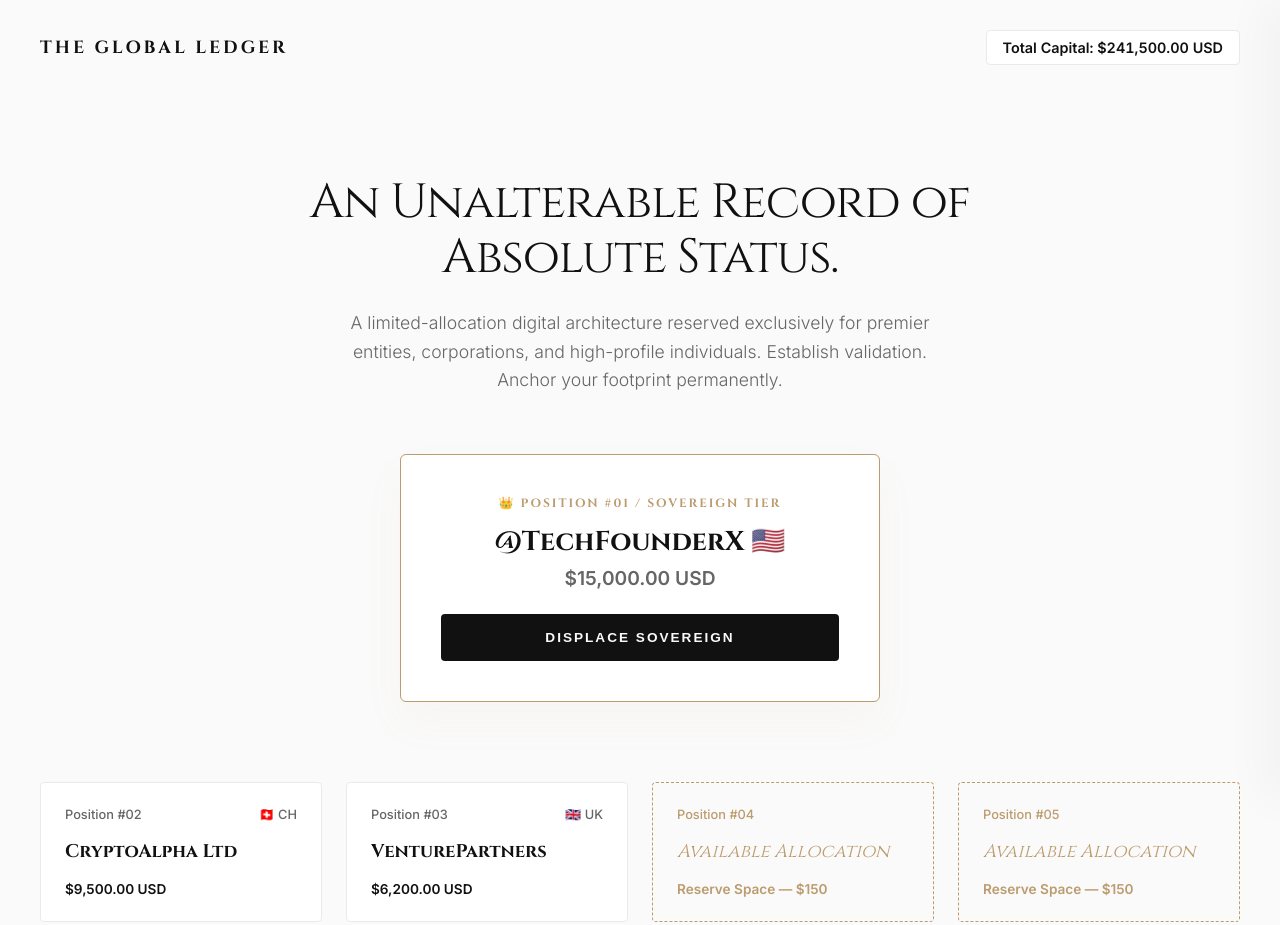
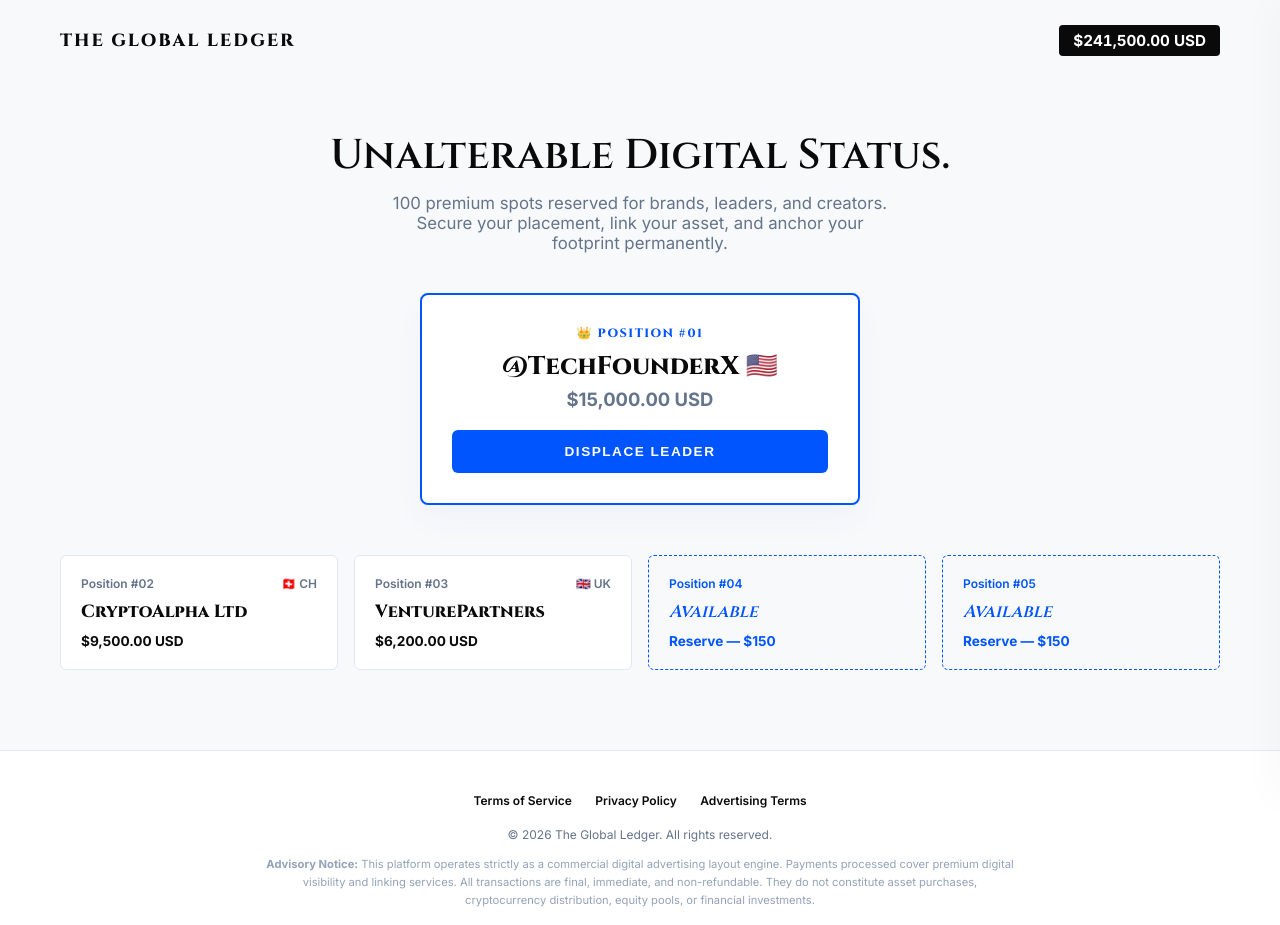
Before and after one commit to rodrigopaoluccirp-coder/fornoreason, a website: page index.html in a window 1280 px wide. Shown: the top 925 px of the page. Drawn offline with Linux system fonts and the light colour scheme.

Commit message:
Update index.html

```diff
--- a/index.html
+++ b/index.html
@@ -3,188 +3,177 @@
 <head>
     <meta charset="UTF-8">
     <meta name="viewport" content="width=device-width, initial-scale=1.0">
-    <title>THE GLOBAL LEDGER — Institutional Digital Footprints</title>
+    <title>THE GLOBAL LEDGER</title>
     <link rel="preconnect" href="https://fonts.googleapis.com">
     <link rel="preconnect" href="https://fonts.gstatic.com" crossorigin>
-    <link href="https://fonts.googleapis.com/css2?family=Cinzel:wght@400;600;700&family=Inter:wght@300;400;500;600;700&display=swap" rel="stylesheet">
+    <link href="https://fonts.googleapis.com/css2?family=Cinzel:wght@600;800&family=Inter:wght@400;500;600;700&display=swap" rel="stylesheet">
     <style>
         :root {
-            --bg: #FAFAFA;
-            --text: #111111;
-            --muted: #666666;
-            --gold: #BC9C6E;
-            --gold-light: #F4EFE6;
-            --border: #EAEAEA;
+            --bg: #F8F9FA;
+            --text: #0A0A0A;
+            --muted: #64748B;
+            --accent: #0055FF; /* Azul Eléctrico de Alta Conversión */
+            --accent-light: #E6EEFF;
+            --border: #E2E8F0;
             --card: #FFFFFF;
-            --shadow: cubic-bezier(0.16, 1, 0.3, 1);
         }
 
         * { box-sizing: border-box; margin: 0; padding: 0; -webkit-font-smoothing: antialiased; }
-        body { background-color: var(--bg); color: var(--text); font-family: 'Inter', sans-serif; overflow-x: hidden; }
+        body { background-color: var(--bg); color: var(--text); font-family: 'Inter', sans-serif; }
 
-        /* Navigation */
-        nav { max-width: 1400px; margin: 0 auto; padding: 30px 40px; display: flex; justify-content: space-between; align-items: center; }
-        .logo { font-family: 'Cinzel', serif; font-size: 1.1rem; font-weight: 700; letter-spacing: 3px; text-transform: uppercase; }
-        .counter-box { font-size: 0.9rem; font-weight: 600; background: var(--card); padding: 8px 16px; border: 1px solid var(--border); border-radius: 4px; font-variant-numeric: tabular-nums; }
+        /* Minimal Header */
+        nav { max-width: 1200px; margin: 0 auto; padding: 25px 20px; display: flex; justify-content: space-between; align-items: center; }
+        .logo { font-family: 'Cinzel', serif; font-size: 1.1rem; font-weight: 800; letter-spacing: 2px; text-transform: uppercase; }
+        .counter { font-size: 0.95rem; font-weight: 700; background: var(--text); color: #FFF; padding: 6px 14px; border-radius: 4px; font-variant-numeric: tabular-nums; }
 
-        /* Main Hero */
-        .hero { max-width: 800px; margin: 80px auto 60px auto; text-align: center; padding: 0 20px; }
-        .hero h1 { font-family: 'Cinzel', serif; font-size: 3rem; font-weight: 400; line-height: 1.15; letter-spacing: -1px; margin-bottom: 24px; }
-        .hero p { color: var(--muted); font-size: 1.1rem; line-height: 1.6; font-weight: 300; max-width: 620px; margin: 0 auto; }
+        /* Compressed Hero Section */
+        .hero { max-width: 700px; margin: 50px auto 40px auto; text-align: center; padding: 0 20px; }
+        .hero h1 { font-family: 'Cinzel', serif; font-size: 2.6rem; font-weight: 600; line-height: 1.2; margin-bottom: 12px; }
+        .hero p { color: var(--muted); font-size: 1.05rem; font-weight: 400; max-width: 500px; margin: 0 auto; }
 
-        /* Layout Grid */
-        .container { max-width: 1400px; margin: 0 auto; padding: 0 40px; }
+        .container { max-width: 1200px; margin: 0 auto; padding: 0 20px; }
 
-        /* The Sovereign Block (#01) */
-        .sovereign-container { max-width: 480px; margin: 0 auto 80px auto; }
-        .sovereign-card { background: var(--card); border: 1px solid var(--gold); border-radius: 6px; padding: 40px; text-align: center; box-shadow: 0 20px 40px rgba(188, 156, 110, 0.05); position: relative; }
-        .sovereign-badge { font-family: 'Cinzel', serif; font-size: 0.75rem; color: var(--gold); letter-spacing: 2px; font-weight: 700; text-transform: uppercase; margin-bottom: 12px; }
-        .sovereign-title { font-family: 'Cinzel', serif; font-size: 1.7rem; font-weight: 700; margin-bottom: 6px; }
-        .sovereign-value { font-size: 1.2rem; font-weight: 600; color: var(--muted); margin-bottom: 24px; }
+        /* The Sovereign Spot (#01) */
+        .sovereign-zone { max-width: 440px; margin: 0 auto 50px auto; }
+        .sovereign-card { background: var(--card); border: 2px solid var(--accent); border-radius: 8px; padding: 30px; text-align: center; box-shadow: 0 15px 30px rgba(0, 85, 255, 0.04); }
+        .sovereign-badge { font-family: 'Cinzel', serif; font-size: 0.75rem; color: var(--accent); letter-spacing: 1.5px; font-weight: 800; margin-bottom: 8px; text-transform: uppercase; }
+        .sovereign-title { font-family: 'Cinzel', serif; font-size: 1.6rem; font-weight: 800; margin-bottom: 4px; }
+        .sovereign-value { font-size: 1.15rem; font-weight: 700; color: var(--muted); margin-bottom: 20px; }
 
-        /* UI Elements / Buttons */
-        .btn-gold { display: block; width: 100%; background: var(--text); color: var(--bg); text-align: center; padding: 16px; font-size: 0.85rem; font-weight: 600; text-transform: uppercase; letter-spacing: 2px; border: none; border-radius: 4px; cursor: pointer; transition: all 0.3s var(--shadow); text-decoration: none; }
-        .btn-gold:hover { background: #222; transform: translateY(-2px); box-shadow: 0 10px 20px rgba(0,0,0,0.05); }
+        /* Action Buttons */
+        .btn-action { display: block; width: 100%; background: var(--accent); color: #FFFFFF; text-align: center; padding: 14px; font-size: 0.85rem; font-weight: 700; text-transform: uppercase; letter-spacing: 1.5px; border: none; border-radius: 6px; cursor: pointer; transition: all 0.2s ease; text-decoration: none; }
+        .btn-action:hover { background: #0044CC; transform: translateY(-1px); box-shadow: 0 8px 16px rgba(0, 85, 255, 0.15); }
 
-        /* The Grid Matrix */
-        .ledger-matrix { display: grid; grid-template-columns: repeat(auto-fill, minmax(260px, 1fr)); gap: 24px; margin-bottom: 120px; }
-        .matrix-item { background: var(--card); border: 1px solid var(--border); padding: 24px; border-radius: 4px; transition: all 0.3s var(--shadow); text-decoration: none; color: inherit; cursor: pointer; display: flex; flex-direction: column; justify-content: space-between; height: 140px; }
-        .matrix-item:hover { border-color: var(--text); transform: translateY(-4px); box-shadow: 0 12px 30px rgba(0,0,0,0.03); }
-        .matrix-item.available { border-style: dashed; border-color: var(--gold); background: transparent; }
-        .matrix-item.available:hover { background: var(--gold-light); border-style: dashed; }
+        /* Optimized Grid Matrix */
+        .ledger-grid { display: grid; grid-template-columns: repeat(auto-fill, minmax(240px, 1fr)); gap: 16px; margin-bottom: 80px; }
+        .grid-node { background: var(--card); border: 1px solid var(--border); padding: 20px; border-radius: 6px; transition: all 0.2s ease; text-decoration: none; color: inherit; cursor: pointer; display: flex; flex-direction: column; justify-content: space-between; height: 115px; }
+        .grid-node:hover { border-color: var(--text); transform: translateY(-3px); box-shadow: 0 8px 20px rgba(0,0,0,0.02); }
+        .grid-node.vacant { border-style: dashed; border-color: var(--accent); background: transparent; }
+        .grid-node.vacant:hover { background: var(--accent-light); border-style: solid; }
 
-        .item-header { display: flex; justify-content: space-between; align-items: center; font-size: 0.8rem; color: var(--muted); font-weight: 500; }
-        .item-body { font-family: 'Cinzel', serif; font-size: 1.15rem; font-weight: 700; margin: 12px 0; white-space: nowrap; overflow: hidden; text-overflow: ellipsis; }
-        .item-footer { font-size: 0.85rem; font-weight: 600; }
+        .node-meta { display: flex; justify-content: space-between; align-items: center; font-size: 0.75rem; color: var(--muted); font-weight: 600; }
+        .node-title { font-family: 'Cinzel', serif; font-size: 1.1rem; font-weight: 800; margin: 8px 0; white-space: nowrap; overflow: hidden; text-overflow: ellipsis; }
+        .node-price { font-size: 0.85rem; font-weight: 700; }
 
-        /* Slidin Panel (Modal UX Perfecta) */
-        .side-panel { position: fixed; top: 0; right: -450px; width: 450px; height: 100%; background: var(--card); border-left: 1px solid var(--border); box-shadow: -20px 0 40px rgba(0,0,0,0.03); padding: 40px; z-index: 100; transition: right 0.4s var(--shadow); }
+        /* Dynamic Slide Panel */
+        .side-panel { position: fixed; top: 0; right: -420px; width: 420px; height: 100%; background: var(--card); border-left: 1px solid var(--border); box-shadow: -15px 0 30px rgba(0,0,0,0.02); padding: 35px; z-index: 100; transition: right 0.3s cubic-bezier(0.16, 1, 0.3, 1); }
         .side-panel.active { right: 0; }
-        .panel-overlay { position: fixed; top: 0; left: 0; width: 100%; height: 100%; background: rgba(0,0,0,0.1); opacity: 0; pointer-events: none; z-index: 99; transition: opacity 0.4s var(--shadow); }
-        .panel-overlay.active { opacity: 1; pointer-events: auto; }
+        .overlay { position: fixed; top: 0; left: 0; width: 100%; height: 100%; background: rgba(0,0,0,0.15); opacity: 0; pointer-events: none; z-index: 99; transition: opacity 0.3s ease; }
+        .overlay.active { opacity: 1; pointer-events: auto; }
 
-        .panel-close { font-size: 1.5rem; background: none; border: none; cursor: pointer; float: right; margin-top: -10px; }
-        .panel-title { font-family: 'Cinzel', serif; font-size: 1.4rem; margin-bottom: 30px; text-transform: uppercase; letter-spacing: 1px; }
+        .panel-close { font-size: 1.4rem; background: none; border: none; cursor: pointer; float: right; color: var(--muted); }
+        .panel-heading { font-family: 'Cinzel', serif; font-size: 1.25rem; font-weight: 800; margin-bottom: 25px; text-transform: uppercase; }
 
-        .form-group { margin-bottom: 24px; }
-        .form-group label { display: block; font-size: 0.8rem; font-weight: 600; text-transform: uppercase; color: var(--muted); margin-bottom: 8px; letter-spacing: 1px; }
-        .form-control { width: 100%; padding: 14px; border: 1px solid var(--border); border-radius: 4px; font-size: 1rem; font-family: 'Inter', sans-serif; transition: border 0.2s; }
-        .form-control:focus { outline: none; border-color: var(--text); }
+        .field { margin-bottom: 18px; }
+        .field label { display: block; font-size: 0.75rem; font-weight: 700; text-transform: uppercase; color: var(--muted); margin-bottom: 6px; letter-spacing: 0.5px; }
+        .input-box { width: 100%; padding: 12px; border: 1px solid var(--border); border-radius: 4px; font-size: 0.95rem; font-family: 'Inter', sans-serif; }
+        .input-box:focus { outline: none; border-color: var(--accent); }
 
-        /* Footer Corporate */
-        footer { border-top: 1px solid var(--border); background: var(--card); padding: 60px 40px; text-align: center; color: var(--muted); font-size: 0.8rem; line-height: 1.8; }
-        .footer-links { margin-bottom: 20px; }
-        .footer-links a { color: var(--text); text-decoration: none; margin: 0 15px; font-weight: 500; }
-        .footer-links a:hover { color: var(--gold); }
+        /* Minimal Compliance Footer */
+        footer { border-top: 1px solid var(--border); background: var(--card); padding: 40px 20px; text-align: center; color: var(--muted); font-size: 0.75rem; line-height: 1.6; }
+        .foot-links { margin-bottom: 15px; }
+        .foot-links a { color: var(--text); text-decoration: none; margin: 0 10px; font-weight: 600; }
+        .foot-links a:hover { color: var(--accent); }
     </style>
 </head>
 <body>
 
     <nav>
         <div class="logo">The Global Ledger</div>
-        <div class="counter-box" id="ledgerTotal">Total Capital: $241,500.00 USD</div>
+        <div class="counter" id="totalCounter">$241,500.00 USD</div>
     </nav>
 
     <section class="hero">
-        <h1>An Unalterable Record of Absolute Status.</h1>
-        <p>A limited-allocation digital architecture reserved exclusively for premier entities, corporations, and high-profile individuals. Establish validation. Anchor your footprint permanently.</p>
+        <h1>Unalterable Digital Status.</h1>
+        <p>100 premium spots reserved for brands, leaders, and creators. Secure your placement, link your asset, and anchor your footprint permanently.</p>
     </section>
 
     <div class="container">
-        <!-- SOVEREIGN BLOCK (#01) -->
-        <div class="sovereign-container">
+        <div class="sovereign-zone">
             <div class="sovereign-card">
-                <div class="sovereign-badge">👑 Position #01 / Sovereign Tier</div>
+                <div class="sovereign-badge">👑 Position #01</div>
                 <div class="sovereign-title">@TechFounderX 🇺🇸</div>
                 <div class="sovereign-value">$15,000.00 USD</div>
-                <button class="btn-gold" onclick="openPanel('Sovereign Block (#01)', 15000)">Displace Sovereign</button>
+                <button class="btn-action" onclick="openPanel('Sovereign Spot (#01)', 15000)">Displace Leader</button>
             </div>
         </div>
 
-        <!-- MATRIX CHANNELS (100 BLOCKS) -->
-        <div class="ledger-matrix">
-            <div class="matrix-item">
-                <div class="item-header"><span>Position #02</span><span>🇨🇭 CH</span></div>
-                <div class="item-body">CryptoAlpha Ltd</div>
-                <div class="item-footer">$9,500.00 USD</div>
+        <div class="ledger-grid">
+            <div class="grid-node">
+                <div class="node-meta"><span>Position #02</span><span>🇨🇭 CH</span></div>
+                <div class="node-title">CryptoAlpha Ltd</div>
+                <div class="node-price">$9,500.00 USD</div>
             </div>
-            <div class="matrix-item">
-                <div class="item-header"><span>Position #03</span><span>🇬🇧 UK</span></div>
-                <div class="item-body">VenturePartners</div>
-                <div class="item-footer">$6,200.00 USD</div>
+            <div class="grid-node">
+                <div class="node-meta"><span>Position #03</span><span>🇬🇧 UK</span></div>
+                <div class="node-title">VenturePartners</div>
+                <div class="node-price">$6,200.00 USD</div>
             </div>
-            <!-- Bloques Disponibles Reales -->
-            <div class="matrix-item available" onclick="openPanel('Standard Allocation (#04)', 150)">
-                <div class="item-header" style="color: var(--gold);">Position #04</div>
-                <div class="item-body" style="color: var(--gold); font-weight: 400; font-style: italic;">Available Allocation</div>
-                <div class="item-footer" style="color: var(--gold);">Reserve Space — $150</div>
+            <div class="grid-node vacant" onclick="openPanel('Allocation Space (#04)', 150)">
+                <div class="node-meta" style="color: var(--accent);">Position #04</div>
+                <div class="node-title" style="color: var(--accent); font-weight: 400; font-style: italic;">Available</div>
+                <div class="node-price" style="color: var(--accent);">Reserve — $150</div>
             </div>
-            <div class="matrix-item available" onclick="openPanel('Standard Allocation (#05)', 150)">
-                <div class="item-header" style="color: var(--gold);">Position #05</div>
-                <div class="item-body" style="color: var(--gold); font-weight: 400; font-style: italic;">Available Allocation</div>
-                <div class="item-footer" style="color: var(--gold);">Reserve Space — $150</div>
+            <div class="grid-node vacant" onclick="openPanel('Allocation Space (#05)', 150)">
+                <div class="node-meta" style="color: var(--accent);">Position #05</div>
+                <div class="node-title" style="color: var(--accent); font-weight: 400; font-style: italic;">Available</div>
+                <div class="node-price" style="color: var(--accent);">Reserve — $150</div>
             </div>
         </div>
     </div>
 
-    <!-- PANEL LATERAL DE CAPTURA (PERFECT INTERACTION) -->
-    <div class="panel-overlay" id="overlay" onclick="closePanel()"></div>
-    <div class="side-panel" id="sidePanel">
+    <div class="overlay" id="blurOverlay" onclick="closePanel()"></div>
+    <div class="side-panel" id="checkoutPanel">
         <button class="panel-close" onclick="closePanel()">×</button>
-        <div class="panel-title" id="panelTarget">Reserve Allocation</div>
+        <div class="panel-heading" id="panelTitle">Reserve Space</div>
 
-        <div class="form-group">
-            <label>Brand / Individual Name</label>
-            <input type="text" class="form-control" placeholder="e.g., Apple Inc or @YourHandle">
+        <div class="field">
+            <label>Brand / Name</label>
+            <input type="text" class="input-box" placeholder="e.g., Apple Inc or @Username">
         </div>
-        <div class="form-group">
-            <label>Target Redirect URL</label>
-            <input type="url" class="form-control" placeholder="https://yourwebsite.com">
+        <div class="field">
+            <label>Destination Link</label>
+            <input type="url" class="input-box" placeholder="https://yourwebsite.com">
         </div>
-        <div class="form-group">
-            <label>Origin Country</label>
-            <input type="text" class="form-control" placeholder="e.g., United States 🇺🇸">
+        <div class="field">
+            <label>Your Country</label>
+            <input type="text" class="input-box" placeholder="e.g., United States 🇺🇸">
         </div>
 
-        <!-- El botón de acción final que enviará los datos y procesará el pago -->
-        <button class="btn-gold" style="margin-top: 20px;" id="payButton">Proceed to Secure Checkout</button>
+        <button class="btn-action" style="margin-top: 15px;" id="checkoutBtn">Proceed to Checkout</button>
     </div>
 
-    <!-- INSTITUTIONAL COMPLIANCE FOOTER -->
     <footer>
-        <div class="footer-links">
+        <div class="foot-links">
             <a href="#">Terms of Service</a>
-            <a href="#">Privacy Framework</a>
-            <a href="#">Advertising Disclosure</a>
+            <a href="#">Privacy Policy</a>
+            <a href="#">Advertising Terms</a>
         </div>
         <p>© 2026 The Global Ledger. All rights reserved.</p>
-        <p style="max-width: 800px; margin: 15px auto 0 auto; font-weight: 300; font-size: 0.75rem;">
-            <strong>Advisory Notice & Operational Classification:</strong> The Global Ledger acts strictly as a premier commercial digital advertising display engine. All funds processed constitute direct payment for high-end digital visibility services. Transactions are fixed, binding, non-refundable, and present no financial asset acquisition, cryptocurrency token pooling, or investment vehicle claims. Registered and processed within compliance regulations.
+        <p style="max-width: 750px; margin: 12px auto 0 auto; font-weight: 400; font-size: 0.7rem; color: #94A3B8;">
+            <strong>Advisory Notice:</strong> This platform operates strictly as a commercial digital advertising layout engine. Payments processed cover premium digital visibility and linking services. All transactions are final, immediate, and non-refundable. They do not constitute asset purchases, cryptocurrency distribution, equity pools, or financial investments.
         </p>
     </footer>
 
     <script>
-        // Lógica interactiva impecable para el panel de reservas
-        function openPanel(blockName, minValue) {
-            document.getElementById('panelTarget').innerText = blockName;
-            document.getElementById('sidePanel').classList.add('active');
-            document.getElementById('overlay').classList.add('active');
-
-            // En el Paso 2/3, esto cambiará dinámicamente tu botón según el precio del bloque
-            document.getElementById('payButton').innerText = `Pay Securely — $${minValue.toLocaleString()} USD`;
+        function openPanel(name, price) {
+            document.getElementById('panelTitle').innerText = name;
+            document.getElementById('checkoutPanel').classList.add('active');
+            document.getElementById('blurOverlay').classList.add('active');
+            document.getElementById('checkoutBtn').innerText = `Pay Securely — $${price.toLocaleString()} USD`;
         }
 
         function closePanel() {
-            document.getElementById('sidePanel').classList.remove('active');
-            document.getElementById('overlay').classList.remove('active');
+            document.getElementById('checkoutPanel').classList.remove('active');
+            document.getElementById('blurOverlay').classList.remove('active');
         }
 
-        // Simulación de actividad orgánica de capital
-        let totalVal = 241500.00;
+        // Slow, authentic financial volume scaling simulation
+        let liveTotal = 241500.00;
         setInterval(() => {
-            totalVal += Math.floor(Math.random() * 60) + 15;
-            document.getElementById('ledgerTotal').innerText = 'Total Capital: $' + totalVal.toLocaleString('en-US', {minimumFractionDigits: 2}) + ' USD';
-        }, 15000);
+            liveTotal += Math.floor(Math.random() * 45) + 10;
+            document.getElementById('totalCounter').innerText = '$' + liveTotal.toLocaleString('en-US', {minimumFractionDigits: 2}) + ' USD';
+        }, 14000);
     </script>
 </body>
 </html>
```
